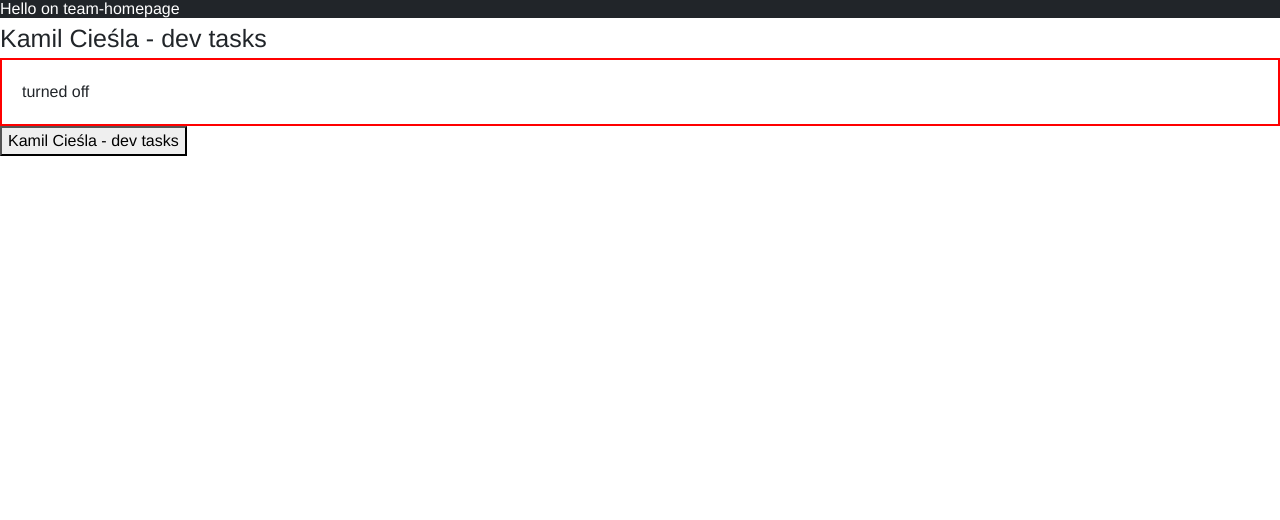
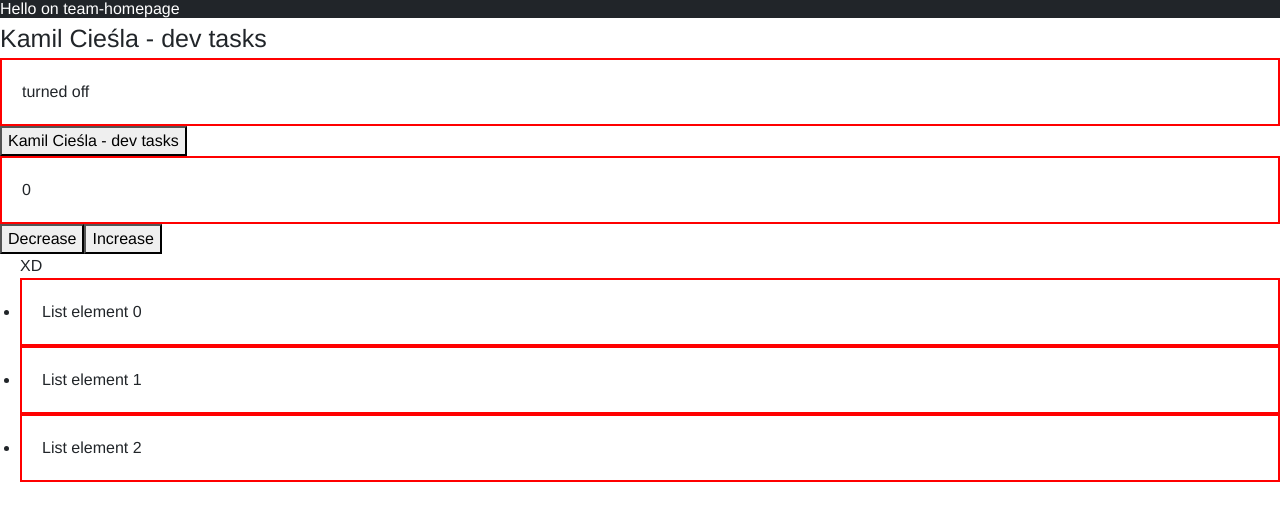
Before and after one commit to kamil-ciesla/devtasks, a Gatsby site: page / in a window 1280 px wide. Built offline with nearby package versions, Linux system fonts and the light colour scheme; Gatsby itself is replaced by a stand-in of ours.

Commit message:
dynamic list

```diff
--- /dev/null
+++ b/src/components/Counter/Counter.js
@@ -0,0 +1,13 @@
+import React, { useState } from 'react';
+
+export const Counter = () => {
+  const [count, setCount] = useState(0);
+
+  return (
+    <div>
+      <div style={{ border: '2px solid red', padding: '2rem' }}>{count}</div>
+      <button onClick={() => setCount(count - 1)}>Decrease</button>
+      <button onClick={() => setCount(count + 1)}>Increase</button>
+    </div>
+  );
+};
--- /dev/null
+++ b/src/components/DynamicList/DynamicList.js
@@ -0,0 +1,20 @@
+import React, { useState } from 'react';
+
+export const DynamicList = (props) => {
+  console.log(props.n);
+  return (
+    <ul>
+      XD
+      {[...Array(props.n).keys()].map((elementNumber) => {
+        return (
+          <li
+            key={elementNumber}
+            style={{ border: '2px solid red', padding: '2rem' }}
+          >
+            List element {elementNumber}{' '}
+          </li>
+        );
+      })}
+    </ul>
+  );
+};
--- a/src/pages/index.js
+++ b/src/pages/index.js
@@ -1,14 +1,18 @@
 import React from 'react';
 
 import { TitleText } from '../components/TitleText/TitleText';
-import { AppHeader } from '../components/TitleText/AppHeader/AppHeader';
-import { CheckContent } from '../components/TitleText/CheckContent/CheckContent';
+import { AppHeader } from '../components/AppHeader/AppHeader';
+import { CheckContent } from '../components/CheckContent/CheckContent';
+import { Counter } from '../components/Counter/Counter';
+import { DynamicList } from '../components/DynamicList/DynamicList';
 
 const IndexPage = () => (
   <>
     <TitleText />
     <AppHeader />
     <CheckContent />
+    <Counter />
+    <DynamicList n={3} />
   </>
 );
 
```
Also changed, not shown: src/components/AppHeader/AppHeader.js (renamed from src/components/TitleText/AppHeader/AppHeader.js), src/components/CheckContent/CheckContent.js (renamed from src/components/TitleText/CheckContent/CheckContent.js).
